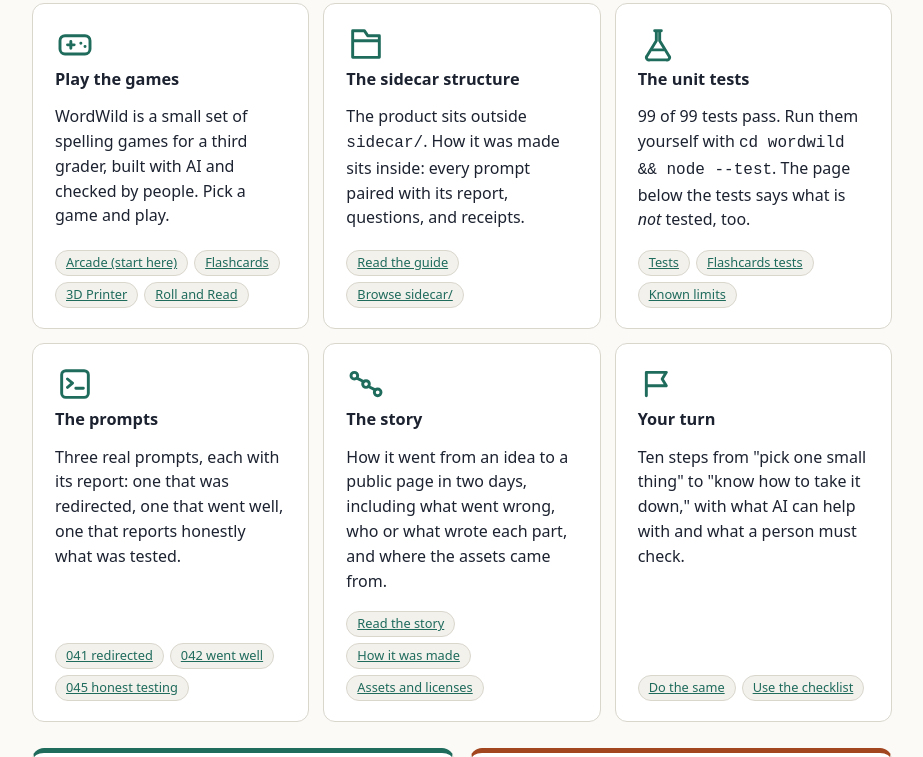
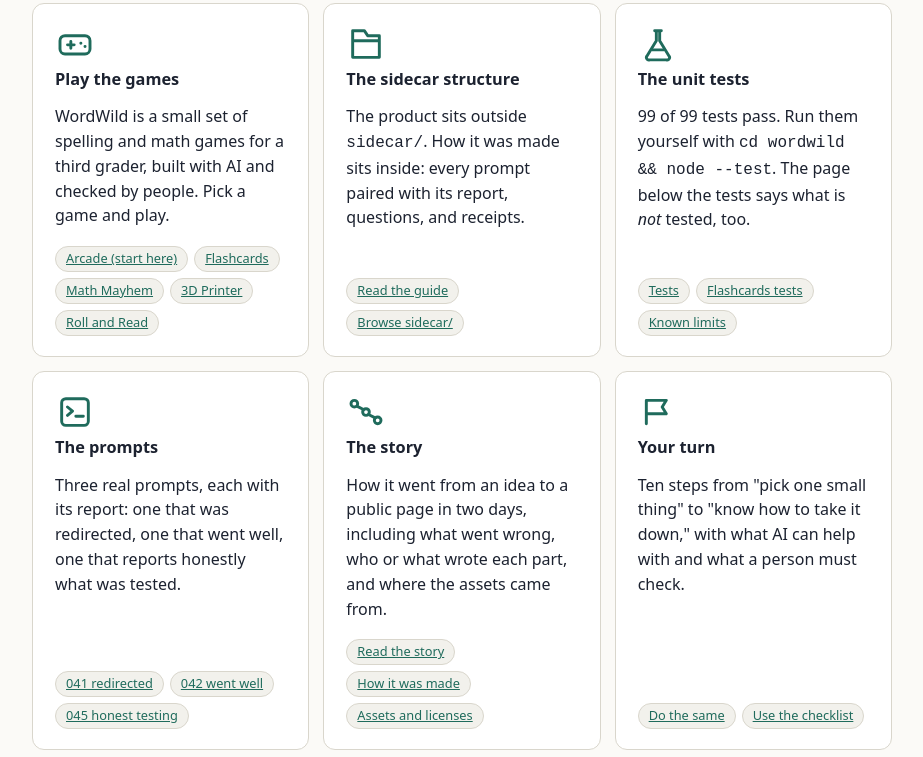
Before and after one commit to jeremy-evert/swosu-computing, a plain HTML site: page show-your-work/index.html in a window 1280 px wide. Shown: the part 820-1577 px from the top of the page, without its empty margins (178-1101 px from the left). Drawn offline with Linux system fonts and the light colour scheme.

Commit message:
Show Your Work: link Math Mayhem and Super Sevens from the worked example
Co-Authored-By: Claude Sonnet 5.5 <noreply@anthropic.com>
Claude-Session: https://claude.ai/code/session_01VU6fwwiDYi4mqgeA648NzH

```diff
--- a/show-your-work/index.html
+++ b/show-your-work/index.html
@@ -129,8 +129,8 @@ footer{color:var(--muted);font-size:.85rem}
     <article class="card">
       <svg viewBox="0 0 48 48" fill="none" stroke="currentColor" stroke-width="3.5" stroke-linecap="round" stroke-linejoin="round" aria-hidden="true"><rect x="6" y="14" width="36" height="22" rx="6"/><path d="M15 25h8M19 21v8M31 23h.1M36 27h.1"/></svg>
       <h3>Play the games</h3>
-      <p>WordWild is a small set of spelling games for a third grader, built with AI and checked by people. Pick a game and play.</p>
-      <div class="chips"><a class="chip" href="https://jeremy-evert.github.io/oeqa_spell_roller_public/wordwild/">Arcade (start here)</a><a class="chip" href="https://jeremy-evert.github.io/oeqa_spell_roller_public/wordwild/flashcards/">Flashcards</a><a class="chip" href="https://jeremy-evert.github.io/oeqa_spell_roller_public/wordwild/printer-v2/">3D Printer</a><a class="chip" href="https://jeremy-evert.github.io/oeqa_spell_roller_public/">Roll and Read</a></div>
+      <p>WordWild is a small set of spelling and math games for a third grader, built with AI and checked by people. Pick a game and play.</p>
+      <div class="chips"><a class="chip" href="https://jeremy-evert.github.io/oeqa_spell_roller_public/wordwild/">Arcade (start here)</a><a class="chip" href="https://jeremy-evert.github.io/oeqa_spell_roller_public/wordwild/flashcards/">Flashcards</a><a class="chip" href="https://jeremy-evert.github.io/oeqa_spell_roller_public/wordwild/math/">Math Mayhem</a><a class="chip" href="https://jeremy-evert.github.io/oeqa_spell_roller_public/wordwild/printer-v2/">3D Printer</a><a class="chip" href="https://jeremy-evert.github.io/oeqa_spell_roller_public/">Roll and Read</a></div>
     </article>
     <article class="card">
       <svg viewBox="0 0 48 48" fill="none" stroke="currentColor" stroke-width="3.5" stroke-linecap="round" stroke-linejoin="round" aria-hidden="true"><path d="M8 8h14l4 6h14v26H8zM8 20h32"/></svg>
@@ -295,8 +295,14 @@ I would change my mind if ___.</pre><button type="button" class="copy">Copy</but
     <article class="card">
       <svg viewBox="0 0 48 48" fill="none" stroke="currentColor" stroke-width="3.5" stroke-linecap="round" stroke-linejoin="round" aria-hidden="true"><rect x="6" y="14" width="36" height="22" rx="6"/><path d="M15 25h8M19 21v8M31 23h.1M36 27h.1"/></svg>
       <h3>WordWild Arcade</h3>
-      <p>Spelling games for a third grader, built with AI and checked by people. Start at the arcade and pick a game.</p>
+      <p>Spelling and math games for a third grader, built with AI and checked by people. Start at the arcade and pick a game.</p>
       <div class="chips"><a class="chip" href="https://jeremy-evert.github.io/oeqa_spell_roller_public/wordwild/">Open the arcade</a></div>
+    </article>
+    <article class="card">
+      <svg viewBox="0 0 48 48" fill="none" stroke="currentColor" stroke-width="3.5" stroke-linecap="round" stroke-linejoin="round" aria-hidden="true"><path d="M14 14l20 20M34 14L14 34"/><circle cx="24" cy="24" r="17"/></svg>
+      <h3>Math Mayhem</h3>
+      <p>Times-table drills with silly clues, a stopwatch, and Bronze, Silver and Gold clock challenges. Starts with the 7s.</p>
+      <div class="chips"><a class="chip" href="https://jeremy-evert.github.io/oeqa_spell_roller_public/wordwild/math/">Play it</a><a class="chip" href="https://jeremy-evert.github.io/oeqa_spell_roller_public/wordwild/sevens/">Super Sevens</a></div>
     </article>
     <article class="card">
       <svg viewBox="0 0 48 48" fill="none" stroke="currentColor" stroke-width="3.5" stroke-linecap="round" stroke-linejoin="round" aria-hidden="true"><rect x="9" y="9" width="30" height="30" rx="6"/><circle cx="19" cy="21" r="2" fill="currentColor"/><circle cx="29" cy="21" r="2" fill="currentColor"/><path d="M18 30c3 3 9 3 12 0"/></svg>
```
